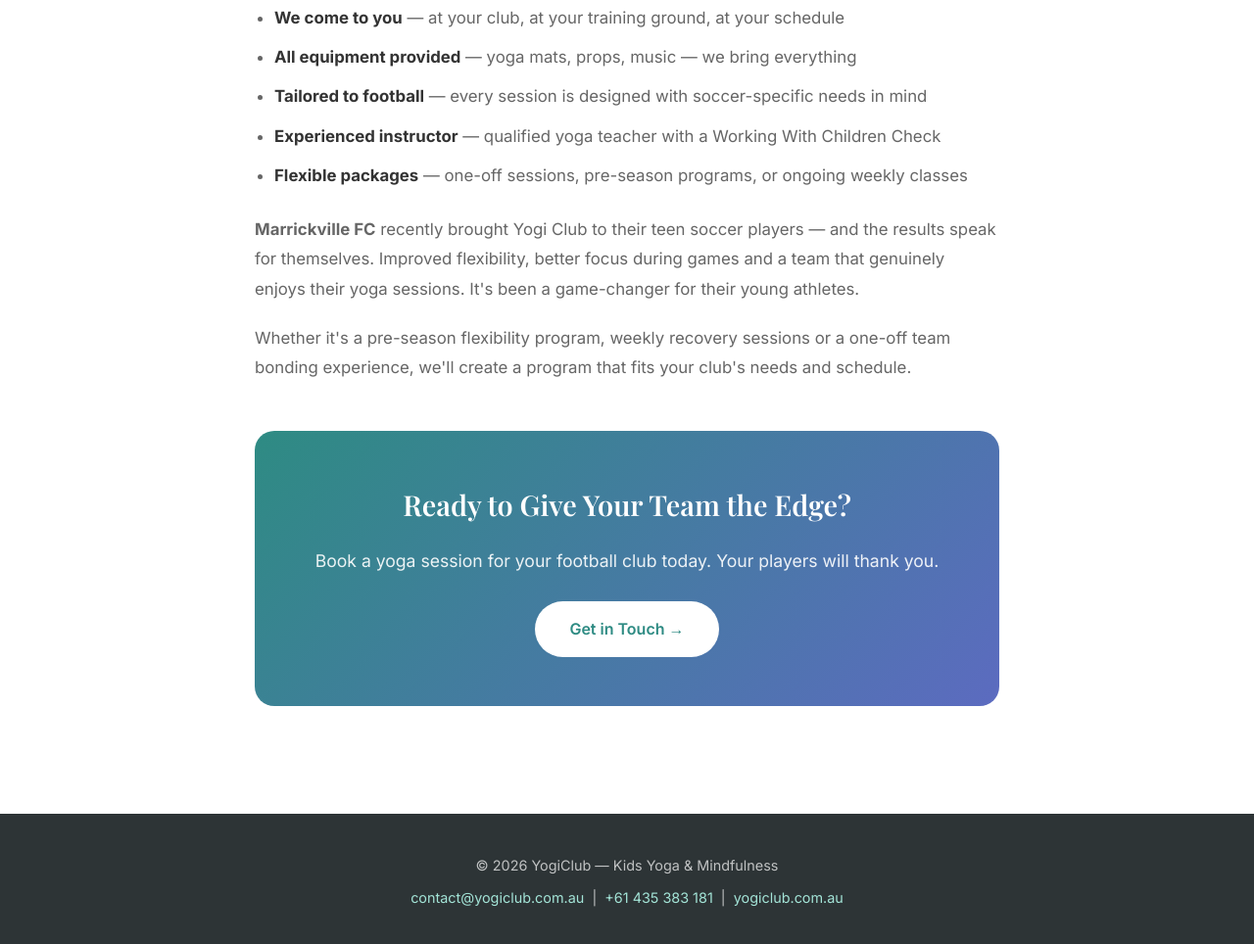
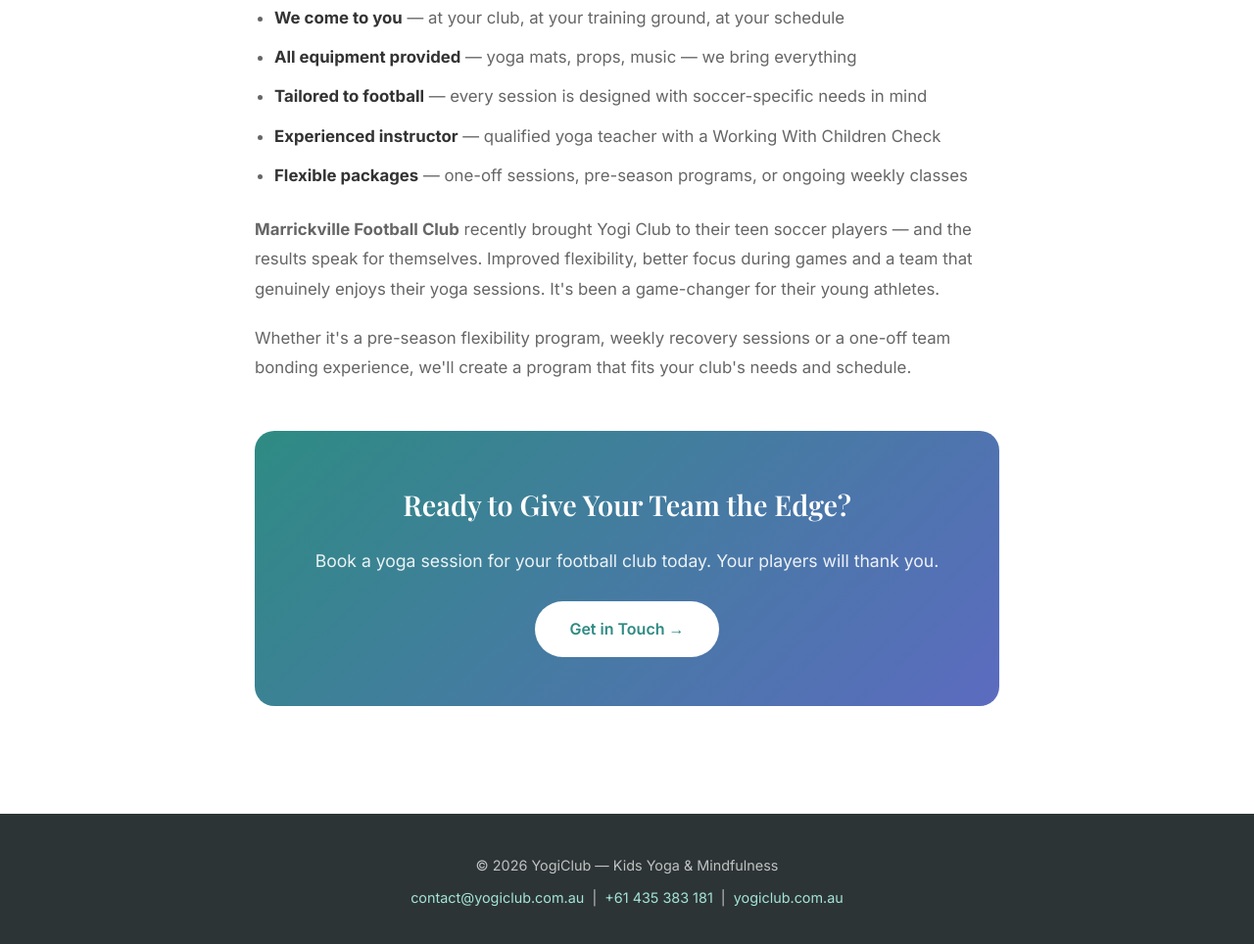
Before and after one commit to tbai/yogaclub, a plain HTML site: page yoga-for-soccer-players.html in a window 1280 px wide. Shown: the part 4309-5273 px from the top of the page at 98% size. Drawn offline with nearby package versions, Linux system fonts and the light colour scheme.

Commit message:
Fix: Marrickville Football Club full name

```diff
--- a/yoga-for-soccer-players.html
+++ b/yoga-for-soccer-players.html
@@ -464,7 +464,7 @@
         <li><strong>Flexible packages</strong> — one-off sessions, pre-season programs, or ongoing weekly classes</li>
       </ul>
 
-      <p><strong>Marrickville FC</strong> recently brought Yogi Club to their teen soccer players — and the results speak for themselves. Improved flexibility, better focus during games and a team that genuinely enjoys their yoga sessions. It's been a game-changer for their young athletes.</p>
+      <p><strong>Marrickville Football Club</strong> recently brought Yogi Club to their teen soccer players — and the results speak for themselves. Improved flexibility, better focus during games and a team that genuinely enjoys their yoga sessions. It's been a game-changer for their young athletes.</p>
 
       <p>Whether it's a pre-season flexibility program, weekly recovery sessions or a one-off team bonding experience, we'll create a program that fits your club's needs and schedule.</p>
 
```
